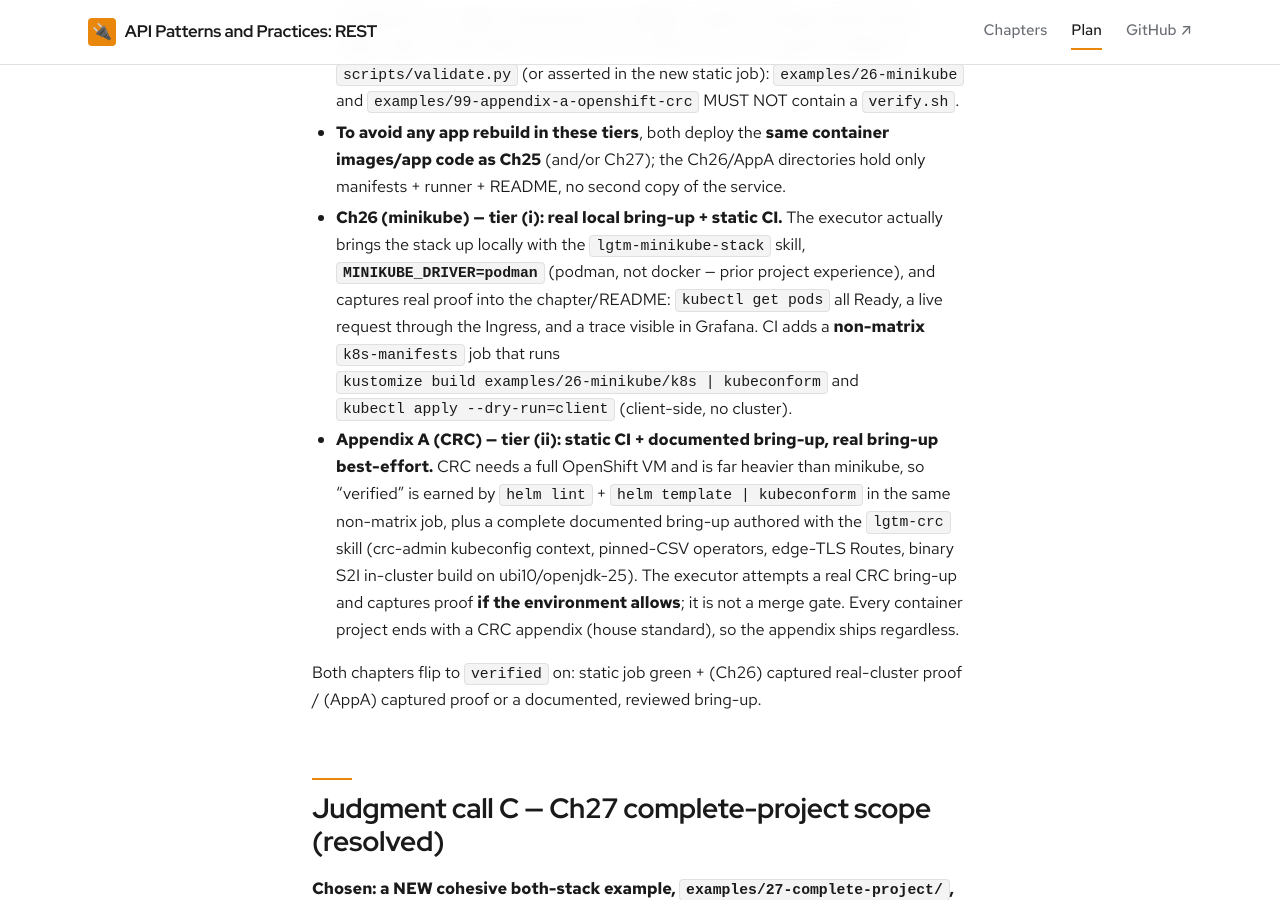
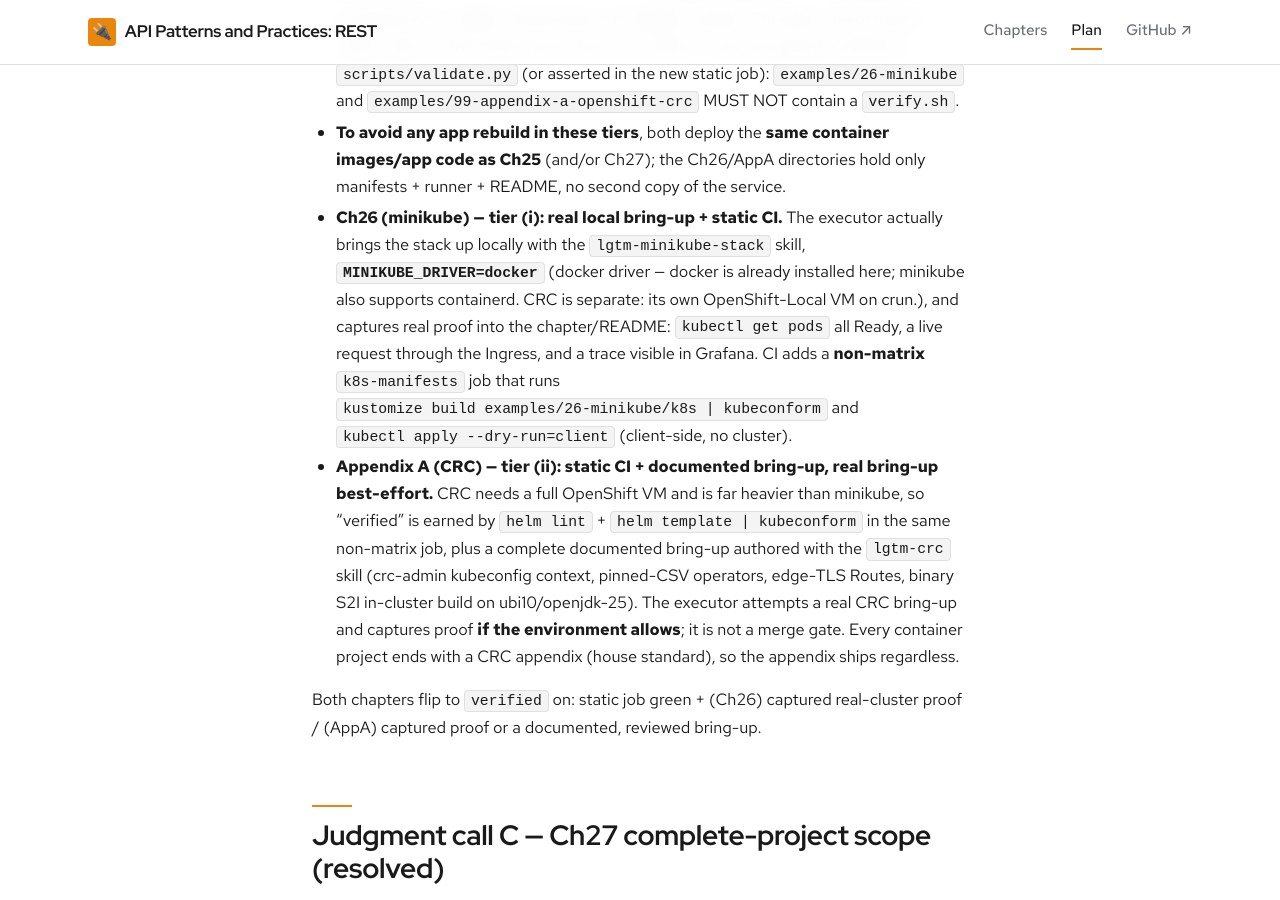
Before and after one commit to patterncatalyst/api-patterns-and-practices-rest, a Jekyll site: the page built from _plans/r06-execution-plan.md, in a window 1280 px wide and 900 px high, scrolled down 3147 px. Built offline with Jekyll 4.4.1, drawn with Linux system fonts in a browser that asks for light colours; some web fonts are replaced; some of the changed text lies outside the part shown.

Commit message:
plan(r06): minikube uses docker driver (not podman), note CRC=crun
User correction: minikube can use docker/containerd here (docker already installed);
CRC is its own OpenShift-Local VM on crun. Ch25/Ch27 stay docker-compose (CI matrix).

```diff
--- a/_plans/r06-execution-plan.md
+++ b/_plans/r06-execution-plan.md
@@ -40,7 +40,7 @@ them.
   image makes the real assertion bounded and deterministic.
 - **Judgment call B (Ch26/Appendix A, clusterless CI): tier per chapter.** Ch26
   (minikube) earns "verified" by a **real local bring-up by the executor**
-  (minikube, `MINIKUBE_DRIVER=podman`) capturing proof (pods Ready, a live
+  (minikube, `MINIKUBE_DRIVER=docker`) capturing proof (pods Ready, a live
   request, a trace), PLUS static manifest validation in a **non-matrix** CI
   job. Appendix A (CRC) earns it by **static validation in that same non-matrix
   job + documented bring-up**, with real CRC bring-up **best-effort** (CRC is
@@ -107,7 +107,8 @@ discovery glob is `examples/*/verify.sh` (one level deep). Resolution:
   manifests + runner + README, no second copy of the service.
 - **Ch26 (minikube) — tier (i): real local bring-up + static CI.** The executor
   actually brings the stack up locally with the `lgtm-minikube-stack` skill,
-  **`MINIKUBE_DRIVER=podman`** (podman, not docker — prior project experience),
+  **`MINIKUBE_DRIVER=docker`** (docker driver — docker is already installed here;
+  minikube also supports containerd. CRC is separate: its own OpenShift-Local VM on crun.),
   and captures real proof into the chapter/README: `kubectl get pods` all
   Ready, a live request through the Ingress, and a trace visible in Grafana.
   CI adds a **non-matrix** `k8s-manifests` job that runs
@@ -190,7 +191,7 @@ shared `otel-lgtm` ports 3000/4317/4318/9090/3100/3200. Fresh picks below.
 - `examples/26-minikube` — **not in the matrix** (no cluster on the runner).
   Holds `k8s/` (kustomize: Deployment(s), Service, Ingress, probes,
   ConfigMap/Secret, HPA), `run-minikube.sh` (local bring-up via
-  `lgtm-minikube-stack`, `MINIKUBE_DRIVER=podman`), and README. **No
+  `lgtm-minikube-stack`, `MINIKUBE_DRIVER=docker`), and README. **No
   `verify.sh`.** Deploys the Ch25 images. CI: static `kustomize build |
   kubeconform` + `--dry-run=client` in the non-matrix `k8s-manifests` job.
   "Verified" also requires captured real-cluster proof (pods Ready, live
@@ -267,7 +268,7 @@ contiguous order sequence, so `99` is safe.
       moving on. This is the LGTM-in-CI risk gate. Then draft the prose
       (`lgtm-docker-stack` conventions go IN the executor prompt).
    b. **Ch26** `examples/26-minikube` — kustomize manifests deploying the Ch25
-      images; `run-minikube.sh` real local bring-up (`MINIKUBE_DRIVER=podman`,
+      images; `run-minikube.sh` real local bring-up (`MINIKUBE_DRIVER=docker`,
       `lgtm-minikube-stack`); capture proof (pods Ready, live request, trace);
       confirm static `k8s-manifests` job passes; NO `verify.sh`. Then prose.
    c. **Appendix A** `examples/99-appendix-a-openshift-crc` — restricted-v2 Helm
@@ -328,7 +329,7 @@ contiguous order sequence, so `99` is safe.
   discover-examples matrix list (must stay at its current count + Ch25 + Ch27
   only) and the guard.
 - **minikube/CRC local bring-up time** → Ch26 reuses Ch25 images (no rebuild),
-  `MINIKUBE_DRIVER=podman`; CRC bring-up is best-effort, not a gate. Detected by
+  `MINIKUBE_DRIVER=docker`; CRC bring-up is best-effort, not a gate. Detected by
   executor bring-up logs; CI relies on static validation, so a slow cluster
   never blocks the pipeline.
 - **Ch27 scope balloon** → assemble from existing chapter code; tracing and
```
